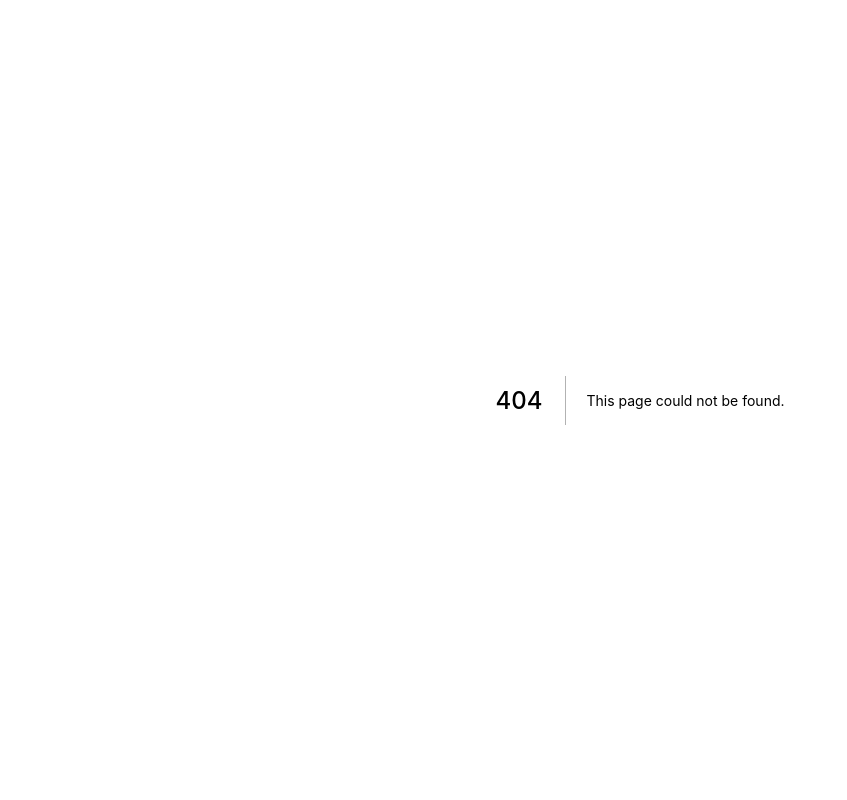
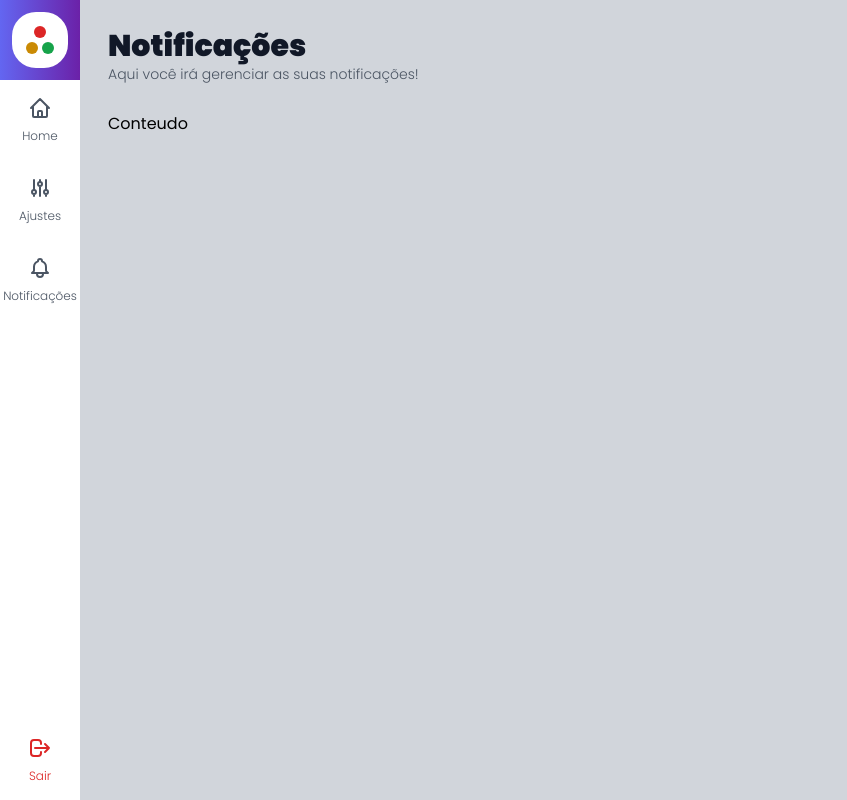
Before and after one commit to MatheusFornari96/admin-template, a Next.js app: page /notificacoes in a window 1280 px wide. Before the commit this address had no page. Shown: the whole page, without its empty margins (0-847 px from the left). Built offline with nearby package versions, Linux system fonts and the light colour scheme.

Commit message:
aula 172

```diff
--- /dev/null
+++ b/src/components/icons/index.tsx
@@ -0,0 +1,25 @@
+// Pra mais icones acessar https://heroicons.com/
+
+export const HomeIcon = (
+  <svg xmlns="http://www.w3.org/2000/svg" className="h-6 w-6" fill="none" viewBox="0 0 24 24" stroke="currentColor" strokeWidth={2}>
+    <path strokeLinecap="round" strokeLinejoin="round" d="M3 12l2-2m0 0l7-7 7 7M5 10v10a1 1 0 001 1h3m10-11l2 2m-2-2v10a1 1 0 01-1 1h-3m-6 0a1 1 0 001-1v-4a1 1 0 011-1h2a1 1 0 011 1v4a1 1 0 001 1m-6 0h6" />
+  </svg>
+)
+
+export const AdjustIcon = (
+  <svg xmlns="http://www.w3.org/2000/svg" className="h-6 w-6" fill="none" viewBox="0 0 24 24" stroke="currentColor" strokeWidth={2}>
+    <path strokeLinecap="round" strokeLinejoin="round" d="M12 6V4m0 2a2 2 0 100 4m0-4a2 2 0 110 4m-6 8a2 2 0 100-4m0 4a2 2 0 110-4m0 4v2m0-6V4m6 6v10m6-2a2 2 0 100-4m0 4a2 2 0 110-4m0 4v2m0-6V4" />
+  </svg>
+)
+
+export const BellIcon = (
+  <svg xmlns="http://www.w3.org/2000/svg" className="h-6 w-6" fill="none" viewBox="0 0 24 24" stroke="currentColor" strokeWidth={2}>
+    <path strokeLinecap="round" strokeLinejoin="round" d="M15 17h5l-1.405-1.405A2.032 2.032 0 0118 14.158V11a6.002 6.002 0 00-4-5.659V5a2 2 0 10-4 0v.341C7.67 6.165 6 8.388 6 11v3.159c0 .538-.214 1.055-.595 1.436L4 17h5m6 0v1a3 3 0 11-6 0v-1m6 0H9" />
+  </svg>
+)
+
+export const LogoutIcon = (
+  <svg xmlns="http://www.w3.org/2000/svg" className="h-6 w-6" fill="none" viewBox="0 0 24 24" stroke="currentColor" strokeWidth={2}>
+    <path strokeLinecap="round" strokeLinejoin="round" d="M17 16l4-4m0 0l-4-4m4 4H7m6 4v1a3 3 0 01-3 3H6a3 3 0 01-3-3V7a3 3 0 013-3h4a3 3 0 013 3v1" />
+  </svg>
+)
--- a/src/components/template/Layout.tsx
+++ b/src/components/template/Layout.tsx
@@ -10,12 +10,16 @@
 
 export default function Layout(props: LayoutProps) {
   return (
-    <div>
+    <div className={` flex h-screen w-screen`}>
       <MenuLateral />
-      <Cabeçalho titulo={props.titulo} subtitulo={props.subtitulo} />
-      <Conteudo>
-        {props.children}
-      </Conteudo>
+      <div className={`
+      flex flex-col w-full p-7 bg-gray-300 dark:bg-gray-800
+      `}>
+        <Cabeçalho titulo={props.titulo} subtitulo={props.subtitulo} />
+        <Conteudo>
+          {props.children}
+        </Conteudo>
+      </div>
     </div>
   )
 }
--- /dev/null
+++ b/src/components/template/Logo.tsx
@@ -0,0 +1,15 @@
+export default function Logo() {
+  return (
+    <div className={`
+    flex flex-col items-center justify-center
+    h-14 w-14 rounded-3xl
+    bg-white
+    `}>
+      <div className="h-3 w-3 rounded-3xl bg-red-600 mb-0.5" />
+      <div className="flex mt-0.5">
+        <div className="h-3 w-3 rounded-3xl bg-yellow-600 mr-0.5" />
+        <div className="h-3 w-3 rounded-3xl bg-green-600 ml-0.5" />
+      </div>
+    </div>
+  )
+}
--- /dev/null
+++ b/src/components/template/MenuItem.tsx
@@ -0,0 +1,43 @@
+import Link from 'next/link'
+
+interface MenuItemProps {
+  text: string;
+  icon: any;
+  url?: string;
+  className?: string;
+  onClick?: (evento: any) => void;
+}
+
+export default function MenuItem(props: MenuItemProps) {
+  function renderizarLink() {
+    return (
+      <a className={`
+      flex flex-col justify-center items-center
+      h-20 w-20  text-gray-600
+      ${props.className}
+      `}>
+        {props.icon}
+        <span className={`
+          text-xs font-light mt-2
+        `}>
+          {props.text}
+        </span>
+      </a>
+    )
+  }
+
+  return (
+    <li onClick={props.onClick} className={`
+    hover:bg-gray-100
+    cursor-pointer
+    `} >
+      {props.url ? (
+        <Link href={props.url}>
+          {renderizarLink()}
+        </Link>
+      ) : (
+        renderizarLink()
+      )}
+    </li>
+  )
+}
--- a/src/components/template/MenuLateral.tsx
+++ b/src/components/template/MenuLateral.tsx
@@ -1,7 +1,32 @@
+import { AdjustIcon, BellIcon, HomeIcon, LogoutIcon } from "../icons/index";
+import Logo from "./Logo";
+import MenuItem from "./MenuItem";
+
 export default function MenuLateral() {
   return (
-    <aside>
-      <h1>Menu</h1>
+    <aside className="flex flex-col">
+      <div className={`
+        flex flex-col items-center justify-center
+        bg-gradient-to-r from-indigo-500 to-purple-800
+        h-20 w-20
+    `}>
+        <Logo />
+      </div>
+      <ul className="flex-grow">
+        <MenuItem url="/" text="Home" icon={HomeIcon} />
+        <MenuItem url="/ajustes" text="Ajustes" icon={AdjustIcon} />
+        <MenuItem url="/notificacoes" text="Notificações" icon={BellIcon} />
+      </ul>
+      <ul className="">
+        <MenuItem
+          text="Sair" icon={LogoutIcon}
+          onClick={() => console.log('Logout')}
+          className={`
+          text-red-600
+          hover:bg-red-400 hover:text-white
+          `}
+        />
+      </ul>
     </aside>
   )
 }
--- a/src/components/template/Titulo.tsx
+++ b/src/components/template/Titulo.tsx
@@ -7,11 +7,12 @@
   return (
     <div>
       <h1 className={`
-
+        font-black text-3xl
+        text-gray-900
       `}>
         {props.titulo}</h1>
       <h2 className={`
-
+        font-light text-sm text-gray-600
       `}>
         {props.subtitulo}</h2>
     </div>
--- a/src/pages/_app.tsx
+++ b/src/pages/_app.tsx
@@ -1,4 +1,4 @@
-import '../styles/globals.css'
+import '../styles/globals.css';
 
 function MyApp({ Component, pageProps }) {
   return <Component {...pageProps} />
--- /dev/null
+++ b/src/pages/ajustes.tsx
@@ -0,0 +1,10 @@
+import Layout from '../components/template/Layout'
+
+export default function Ajustes() {
+  return (
+    <Layout titulo="Ajustes"
+      subtitulo="Personalize o sistema por aqui!" >
+      <h3>Conteudo</h3>
+    </Layout>
+  )
+}
--- /dev/null
+++ b/src/pages/notificacoes.tsx
@@ -0,0 +1,10 @@
+import Layout from '../components/template/Layout'
+
+export default function Notificacoes() {
+  return (
+    <Layout titulo="Notificações"
+      subtitulo="Aqui você irá gerenciar as suas notificações!" >
+      <h3>Conteudo</h3>
+    </Layout>
+  )
+}
--- a/tailwind.config.js
+++ b/tailwind.config.js
@@ -4,6 +4,7 @@
     "./src/pages/**/*.{js,ts,jsx,tsx}",
     "./src/components/**/*.{js,ts,jsx,tsx}",
   ],
+  darkMode: 'class',
   theme: {
     extend: {},
   },
```
